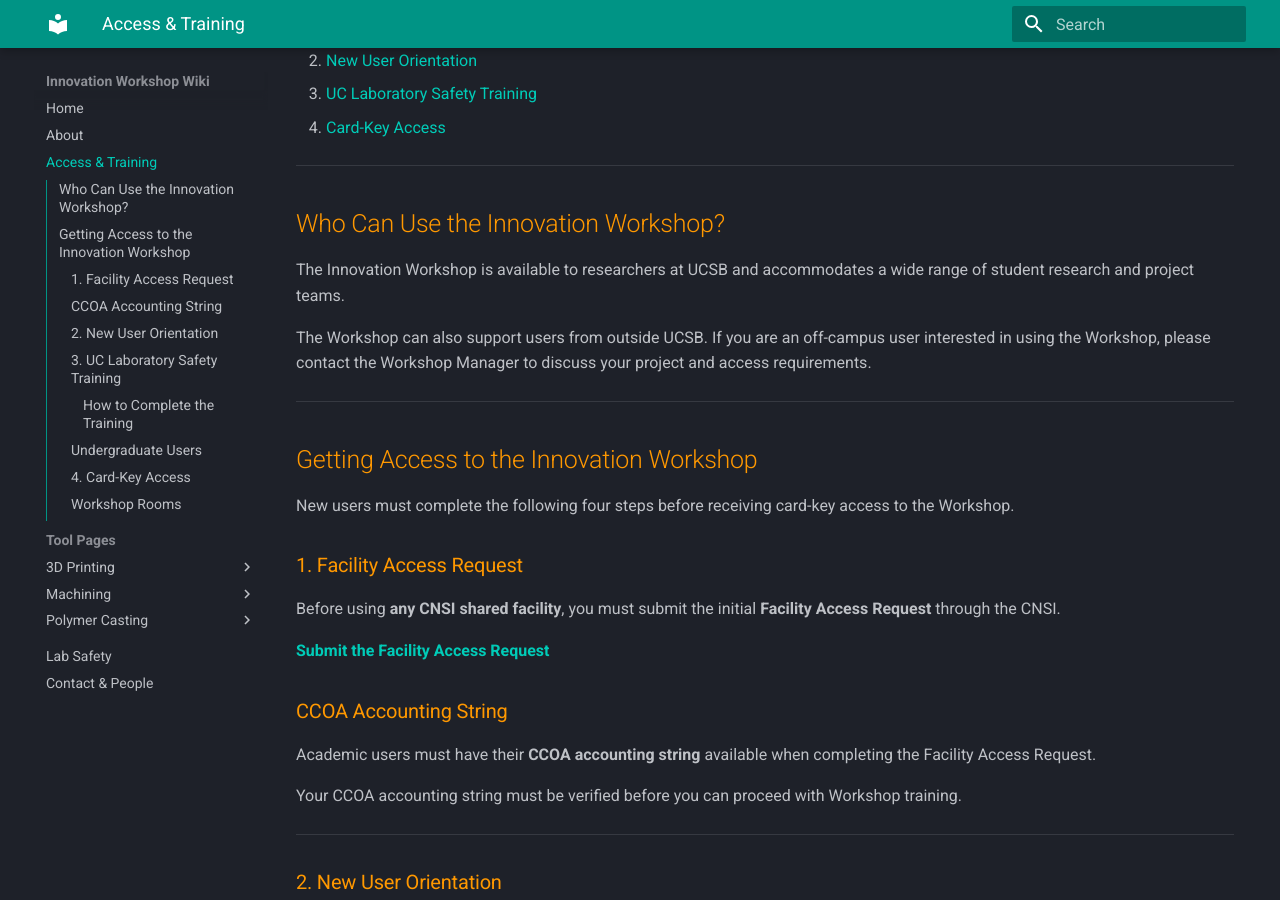
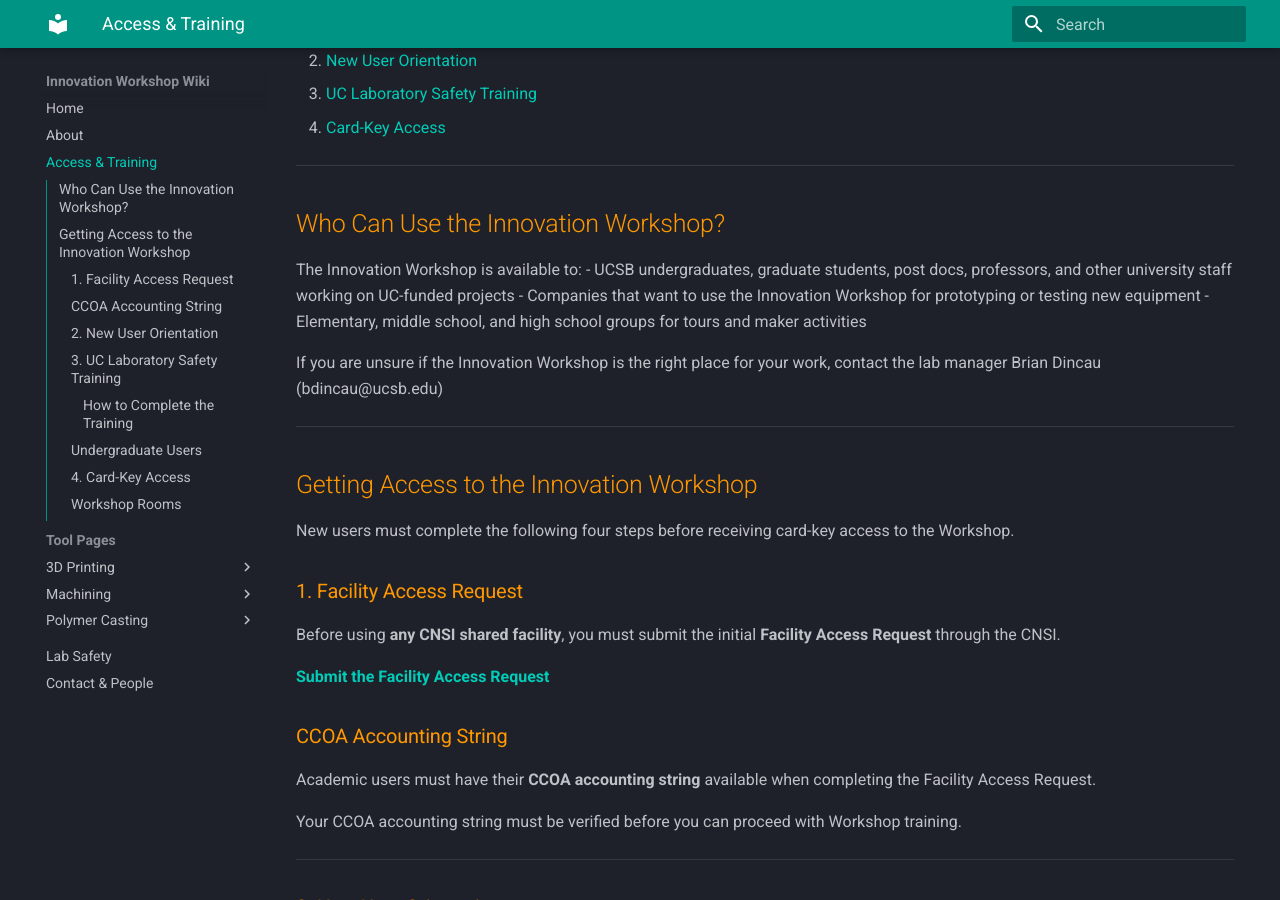
Before and after one commit to ucsb-innovation-workshop/ucsb-innovation-workshop.github.io, an MkDocs documentation site: the page built from docs/access-and-training.md, in a window 1280 px wide and 900 px high, scrolled down 300 px. Built offline with MkDocs 1.6.1 and Material for MkDocs 9.7.7, drawn with Linux system fonts in a browser that asks for light colours.

Commit message:
Update access-and-training.md

```diff
--- a/docs/access-and-training.md
+++ b/docs/access-and-training.md
@@ -13,9 +13,14 @@
 
 ## Who Can Use the Innovation Workshop?
 
-The Innovation Workshop is available to researchers at UCSB and accommodates a wide range of student research and project teams.
+The Innovation Workshop is available to:
+- UCSB undergraduates, graduate students, post docs, professors, and other university staff working on UC-funded projects
+- Companies that want to use the Innovation Workshop for prototyping or testing new equipment
+- Elementary, middle school, and high school groups for tours and maker activities
 
-The Workshop can also support users from outside UCSB. If you are an off-campus user interested in using the Workshop, please contact the Workshop Manager to discuss your project and access requirements.
+If you are unsure if the Innovation Workshop is the right place for your work, contact the lab manager Brian Dincau (bdincau@ucsb.edu)
+
+
 
 ---
 
```
